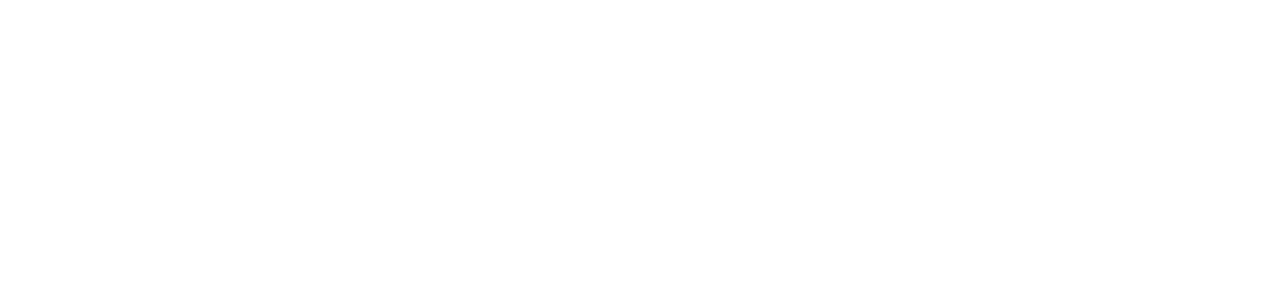
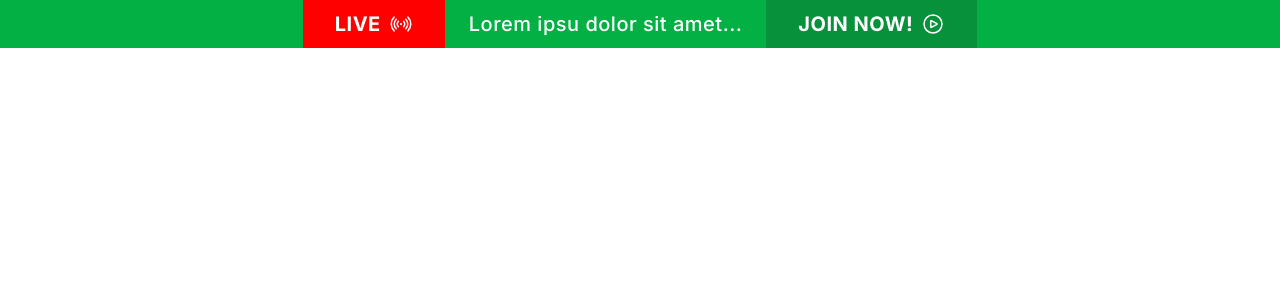
Before and after one commit to jose-miserol/nolatech-grab, a Next.js app: page / in a window 1280 px wide. Shown: the top 300 px of the page. Built offline with nearby package versions, Linux system fonts and the light colour scheme.

Commit message:
feat(Landing): :art: Add Section Topbar.

```diff
--- a/src/app/page.tsx
+++ b/src/app/page.tsx
@@ -1,3 +1,9 @@
+import Topbar from "@/app/ui/ui-topbar";
+
 export default function Home() {
-  return <div></div>;
+  return (
+    <div>
+      <Topbar />
+    </div>
+  );
 }
--- /dev/null
+++ b/src/app/ui/ui-topbar.tsx
@@ -0,0 +1,75 @@
+"use client";
+
+import Image from "next/image";
+
+export default function Topbar() {
+  return (
+    <div className="bg-brand-light h-12 w-full">
+      <div className="mx-auto h-full sm:max-w-xl md:max-w-full lg:max-w-screen-xl">
+        <div className="flex h-full flex-row justify-center">
+          {/* */}
+          <div className="bg-brand-secondary hidden items-center lg:flex lg:flex-row lg:px-8">
+            <a
+              className="text-xl font-bold uppercase tracking-wide text-white lg:pr-2"
+              href="#"
+            >
+              Live
+            </a>
+            <svg
+              xmlns="http://www.w3.org/2000/svg"
+              fill="none"
+              viewBox="0 0 24 24"
+              strokeWidth={1.5}
+              stroke="currentColor"
+              className="h-6 w-6 text-white"
+            >
+              <path
+                strokeLinecap="round"
+                strokeLinejoin="round"
+                d="M9.348 14.652a3.75 3.75 0 0 1 0-5.304m5.304 0a3.75 3.75 0 0 1 0 5.304m-7.425 2.121a6.75 6.75 0 0 1 0-9.546m9.546 0a6.75 6.75 0 0 1 0 9.546M5.106 18.894c-3.808-3.807-3.808-9.98 0-13.788m13.788 0c3.808 3.807 3.808 9.98 0 13.788M12 12h.008v.008H12V12Zm.375 0a.375.375 0 1 1-.75 0 .375.375 0 0 1 .75 0Z"
+              />
+            </svg>
+          </div>
+          {/* */}
+          <div className="flex h-full flex-row items-center justify-center">
+            <a
+              className="text-xl font-medium tracking-wide text-white  transition-colors duration-200 lg:px-6"
+              href="#"
+            >
+              Lorem ipsu dolor sit amet...
+            </a>
+          </div>
+          {/* */}
+          <div className="bg-brand-dark hidden items-center lg:flex lg:flex-row lg:px-8">
+            <a
+              className="text-xl font-bold uppercase tracking-wide text-white lg:pr-2"
+              href="#"
+            >
+              Join Now!
+            </a>
+            <svg
+              xmlns="http://www.w3.org/2000/svg"
+              fill="none"
+              viewBox="0 0 24 24"
+              strokeWidth={1.5}
+              stroke="currentColor"
+              className="h-6 w-6 text-white"
+            >
+              <path
+                strokeLinecap="round"
+                strokeLinejoin="round"
+                d="M21 12a9 9 0 1 1-18 0 9 9 0 0 1 18 0Z"
+              />
+              <path
+                strokeLinecap="round"
+                strokeLinejoin="round"
+                d="M15.91 11.672a.375.375 0 0 1 0 .656l-5.603 3.113a.375.375 0 0 1-.557-.328V8.887c0-.286.307-.466.557-.327l5.603 3.112Z"
+              />
+            </svg>
+          </div>
+          {/* */}
+        </div>
+      </div>
+    </div>
+  );
+}
```
